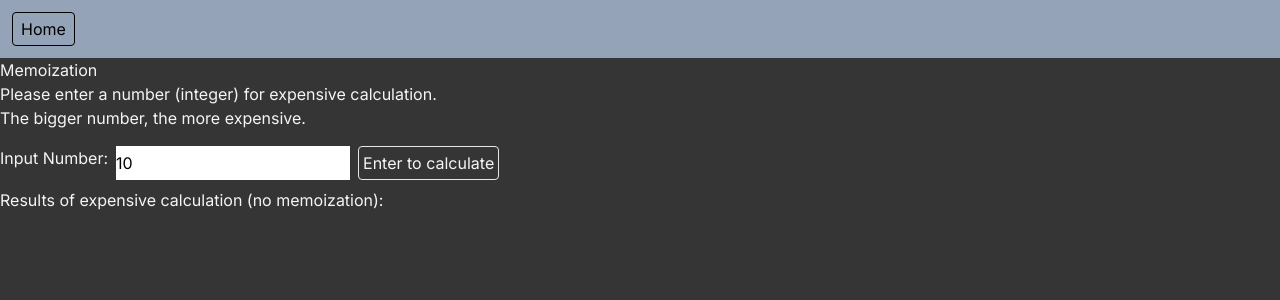
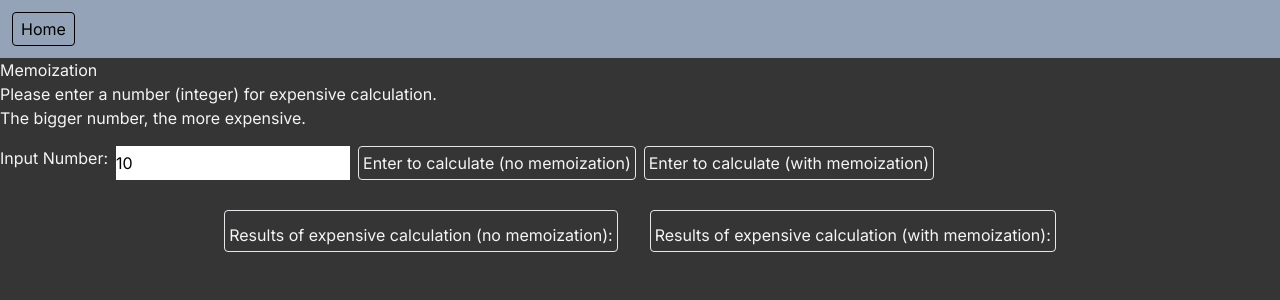
Before and after one commit to aisiklar/study-suspense-data-fetch, a Next.js app: page /memoization in a window 1280 px wide. Shown: the top 300 px of the page. Built offline with nearby package versions, Linux system fonts and the light colour scheme.

Commit message:
continued on memoization.

```diff
--- a/app/memoization/page.tsx
+++ b/app/memoization/page.tsx
@@ -30,6 +30,10 @@ export default function Memoization() {
     setShowNoMemo(!showNoMemo);
   }
 
+  function calculateWithMemo() {
+    console.log("calculateWithMemo func");
+  }
+
   return (
     <section>
       <h1>Memoization</h1>
@@ -43,17 +47,30 @@ export default function Memoization() {
           className=" text-black"
         ></input>
         <button onClick={calculateNoMemo} className="border rounded ml-2 p-1">
-          Enter to calculate
+          Enter to calculate (no memoization)
+        </button>
+        <button onClick={calculateWithMemo} className="border rounded ml-2 p-1">
+          Enter to calculate (with memoization)
         </button>
       </div>
-      <p className="mt-2">Results of expensive calculation (no memoization):</p>
+      <div className="flex mt-[30px] justify-center">
+        <div className="border rounded p-1 mr-4">
+          <p className="mt-2">
+            Results of expensive calculation (no memoization):
+          </p>
           {showNoMemo ? (
             <ExpensiveCalculation
-          key={renderKey}
               qty={qty}
               isShown={(state) => setShowNoMemo(state)}
             />
           ) : null}
+        </div>
+        <div className="border rounded p-1 ml-4">
+          <p className="mt-2">
+            Results of expensive calculation (with memoization):
+          </p>
+        </div>
+      </div>
     </section>
   );
 }
--- a/utils/index.ts
+++ b/utils/index.ts
@@ -25,7 +25,8 @@ export function doExpensiveCalculation(qtyInput: string) {
   }
 
   for (let i = 0; i < Arr.length; i++) {
-    Arr[i] = Math.floor(Math.random() * i);
+    //Arr[i] = Math.floor(Math.random() * i);
+    Arr[i] = i;
   }
   console.log("Arr: ", Arr);
   return Arr;
```
Lines whose indentation alone changed are shown as unchanged.
